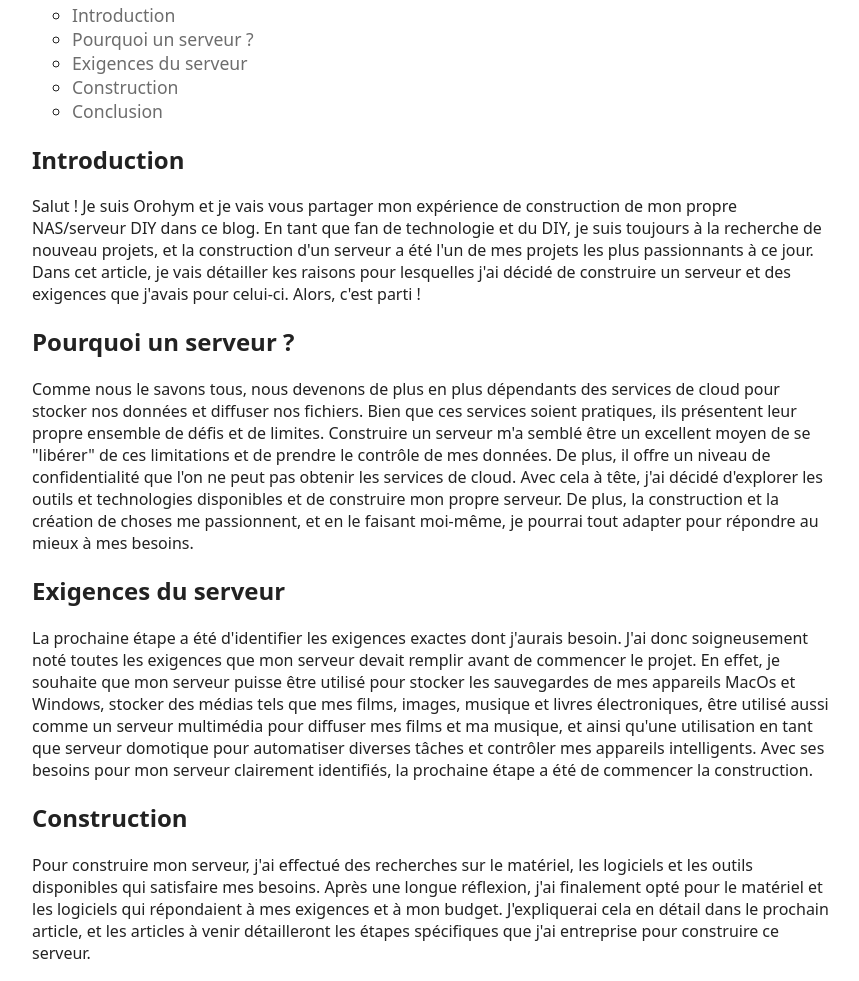
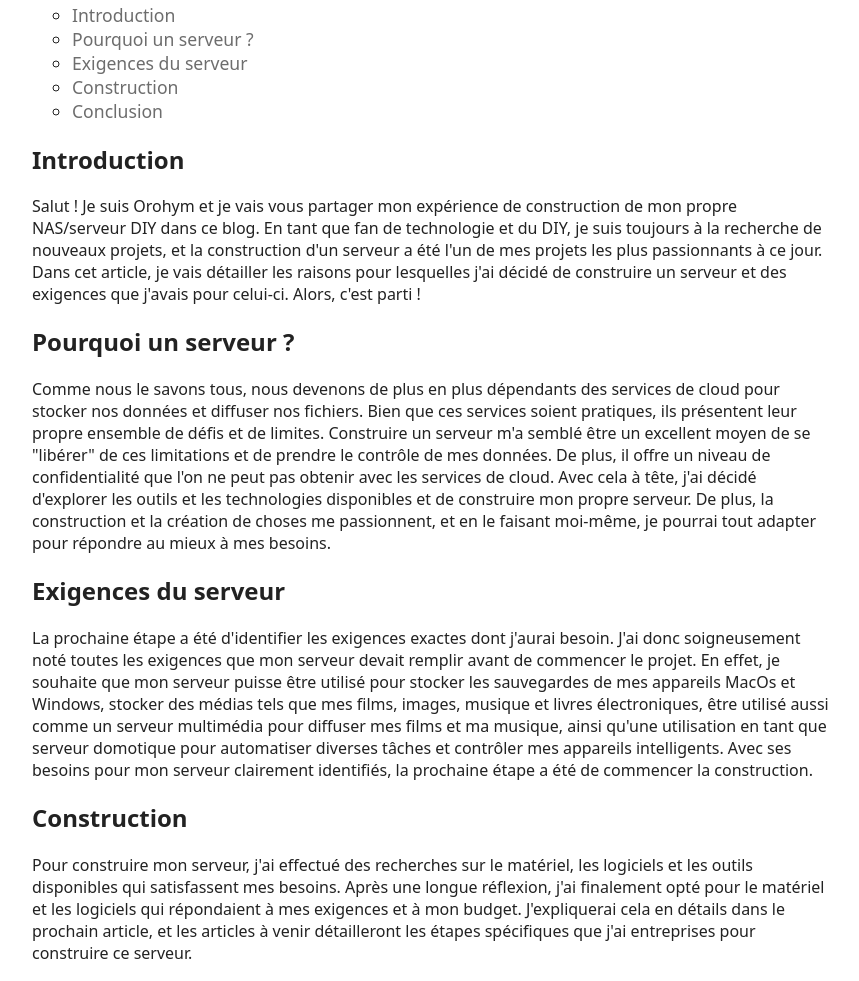
Before and after one commit to Orohym/orohym.github.io, a plain HTML site: page fr/home-lab-part-1-introduction.html in a window 1280 px wide. Shown: the part 302-1283 px from the top of the page, without its empty margins (208-1067 px from the left). Drawn offline with Linux system fonts and the light colour scheme.

Commit message:
fix grammar fr

```diff
--- a/fr/home-lab-part-1-introduction.html
+++ b/fr/home-lab-part-1-introduction.html
@@ -64,8 +64,8 @@
                     <p>
                         Salut ! Je suis Orohym et je vais vous partager mon expérience
                         de construction de mon propre NAS/serveur DIY dans ce blog. En tant que fan de technologie et du
-                        DIY, je suis toujours à la recherche de nouveau projets, et la construction d'un serveur a été
-                        l'un de mes projets les plus passionnants à ce jour. Dans cet article, je vais détailler kes
+                        DIY, je suis toujours à la recherche de nouveaux projets, et la construction d'un serveur a été
+                        l'un de mes projets les plus passionnants à ce jour. Dans cet article, je vais détailler les
                         raisons pour lesquelles j'ai décidé de construire un serveur et des exigences que j'avais pour
                         celui-ci. Alors, c'est parti !
                     </p>
@@ -81,8 +81,9 @@
                         stocker nos données et diffuser nos fichiers. Bien que ces services soient pratiques, ils
                         présentent leur propre ensemble de défis et de limites. Construire un serveur m'a semblé être un
                         excellent moyen de se "libérer" de ces limitations et de prendre le contrôle de mes données. De
-                        plus, il offre un niveau de confidentialité que l'on ne peut pas obtenir les services de cloud.
-                        Avec cela à tête, j'ai décidé d'explorer les outils et technologies disponibles et de
+                        plus, il offre un niveau de confidentialité que l'on ne peut pas obtenir avec les services de
+                        cloud.
+                        Avec cela à tête, j'ai décidé d'explorer les outils et les technologies disponibles et de
                         construire mon propre serveur. De plus, la construction et la création de choses me passionnent,
                         et
                         en le faisant moi-même, je pourrai tout adapter pour répondre au mieux à mes besoins.
@@ -96,13 +97,13 @@
                     </h2>
                     <p>
                         La prochaine étape a été d'identifier
-                        les exigences exactes dont j'aurais besoin. J'ai donc soigneusement noté toutes les exigences
+                        les exigences exactes dont j'aurai besoin. J'ai donc soigneusement noté toutes les exigences
                         que mon serveur devait remplir avant de commencer le projet. En effet, je souhaite que mon
                         serveur puisse être utilisé pour stocker les sauvegardes de mes appareils MacOs et Windows,
                         stocker des médias
                         tels que mes films, images, musique et livres électroniques, être utilisé aussi comme un serveur
                         multimédia pour diffuser mes
-                        films et ma musique, et ainsi qu'une utilisation en tant que serveur domotique pour automatiser
+                        films et ma musique, ainsi qu'une utilisation en tant que serveur domotique pour automatiser
                         diverses tâches et contrôler
                         mes appareils intelligents. Avec ses besoins pour mon serveur clairement identifiés, la
                         prochaine étape a été de commencer la construction.
@@ -117,10 +118,11 @@
                     </h2>
                     <p>
                         Pour construire mon serveur, j'ai effectué des recherches sur le matériel, les logiciels et les
-                        outils disponibles qui satisfaire mes besoins. Après une longue réflexion, j'ai finalement opté
+                        outils disponibles qui satisfassent mes besoins. Après une longue réflexion, j'ai finalement
+                        opté
                         pour le matériel et les logiciels qui répondaient à mes exigences et à mon budget. J'expliquerai
-                        cela en détail dans le prochain article, et les articles à venir détailleront les étapes
-                        spécifiques que j'ai entreprise pour construire ce serveur.
+                        cela en détails dans le prochain article, et les articles à venir détailleront les étapes
+                        spécifiques que j'ai entreprises pour construire ce serveur.
                     </p>
                 </section>
 
@@ -133,7 +135,7 @@
                         J'espère que cet article de blog vous donnera de l'inspiration et des conseils sur la façon de
                         construire votre propre serveur. J'essaierai de fournir autant de références que possible pour
                         justifier les choix que j'ai faits. Bien sûr, vous devrez adapter ces idées à votre propre cas.
-                        Merci de m'avoir lu, et on se retrouverai dans le prochain article ! &#128522
+                        Merci de m'avoir lu, et à bientot dans le prochain article ! &#128522
                     </p>
                 </section>
                 <br>
```
